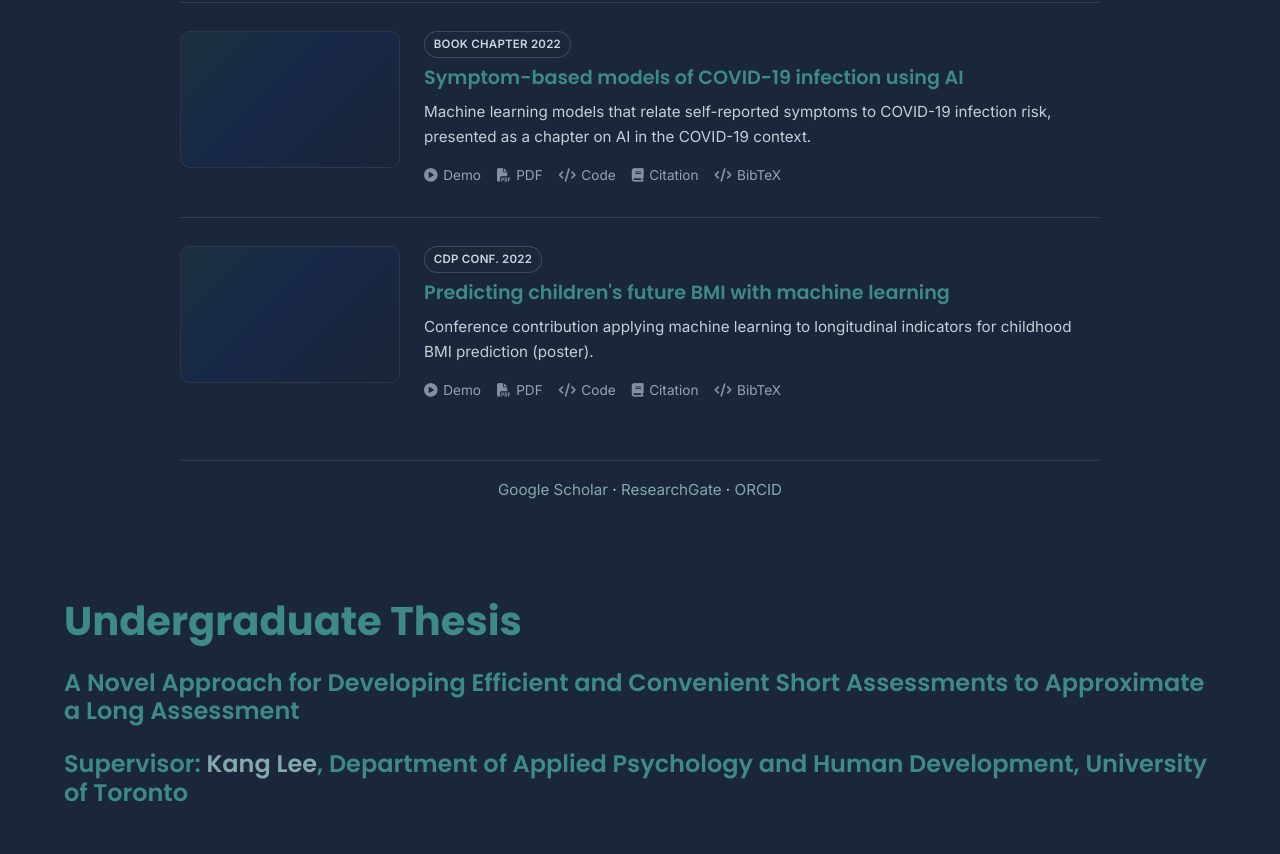
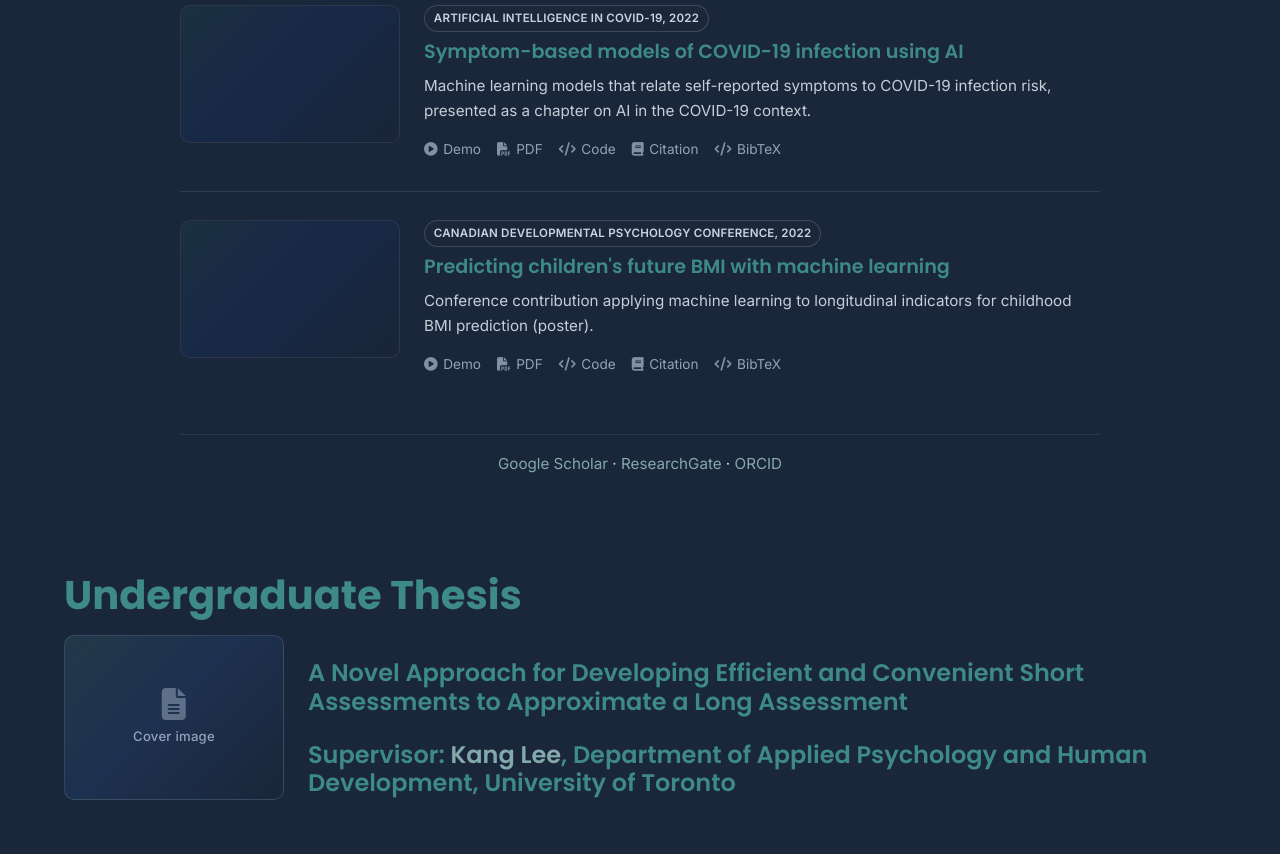
Before and after one commit to billyhsun/billyhsun.github.io, a plain HTML site: page pages/research.html in a window 1280 px wide. Shown: the part 1260-2114 px from the top of the page. Drawn offline with nearby package versions, Linux system fonts and the light colour scheme.

Commit message:
research updates

```diff
--- a/assets/css/pages.css
+++ b/assets/css/pages.css
@@ -2,6 +2,64 @@
    Pages Common Styles
    Consolidated styles for all page templates
    ============================================ */
+
+/* Research page — thesis cover placeholders */
+.thesis-row {
+    display: grid;
+    grid-template-columns: minmax(160px, 220px) 1fr;
+    gap: 1.25rem 1.5rem;
+    align-items: start;
+    margin: 0.75rem 0 0.5rem;
+}
+
+.thesis-body {
+    min-width: 0;
+}
+
+.thesis-thumb-placeholder {
+    width: 100%;
+    aspect-ratio: 4 / 3;
+    border-radius: 10px;
+    border: 1px solid rgba(148, 163, 184, 0.22);
+    background: linear-gradient(
+        135deg,
+        rgba(62, 137, 137, 0.2) 0%,
+        rgba(59, 130, 246, 0.12) 45%,
+        rgba(26, 38, 57, 0.88) 100%
+    );
+    display: flex;
+    align-items: center;
+    justify-content: center;
+    color: #94a3b8;
+    text-align: center;
+    padding: 0.75rem;
+}
+
+.thesis-thumb-placeholder-inner {
+    display: flex;
+    flex-direction: column;
+    align-items: center;
+    gap: 0.4rem;
+    font-size: 0.82rem;
+    font-weight: 500;
+    letter-spacing: 0.02em;
+}
+
+.thesis-thumb-placeholder-inner .fas {
+    font-size: 2rem;
+    opacity: 0.55;
+}
+
+@media screen and (max-width: 640px) {
+    .thesis-row {
+        grid-template-columns: 1fr;
+    }
+
+    .thesis-thumb-placeholder {
+        max-width: 320px;
+        margin: 0 auto;
+    }
+}
 
 /* About page portrait (below title) */
 .about-portrait-wrap {
--- a/assets/js/styles.js
+++ b/assets/js/styles.js
@@ -82,8 +82,8 @@ class Header extends HTMLElement {
                 <div class="dropdown-content">
                     <a href="${pathPrefix}research.html">Research & Publications</a>
                     <a href="https://www.guidepoint.com/">AI Engineer - Guidepoint</a>
-                    <a href="https://www.kinaxis.com/en">Machine Learning Engineer - Kinaxis</a>
-                    <a href="https://kangleelab.com/">Machine Learning Lead - University of Toronto</a>
+                    <a href="https://www.kinaxis.com/en">Machine Learning and AI Engineer - Kinaxis</a>
+                    <a href="https://www.oise.utoronto.ca/aphd/centre-smart-learning-and-development">Machine Learning Lead - University of Toronto Center for Smart Learning</a>
                     <a href="https://www.nuralogix.ai/">Data Science Software Engineer - Nuralogix</a>
                     <a href="${pathPrefix}capstone.html">Data Scientist - Public Health Ontario</a>
                     <a href="${pathPrefix}transit.html">Transportation Modelling Research - University of Toronto</a>
@@ -210,20 +210,20 @@ var PUBLICATION_ENTRIES = [
     {
         year: 2022,
         seq: 4,
-        badges: ['BRM 2022'],
+        badges: ['Behavior Research Methods, 2022'],
         title: 'Efficient short assessments to approximate a long assessment',
         desc: 'A machine-learning pipeline for deriving minimal item sets that preserve the predictive accuracy of a full-length scale, with applications to behavioral and clinical measurement.',
         citation:
             'Sun, Y. H., Luo, H., & Lee, K. (2022).\n\n' +
             'A novel approach for developing efficient and convenient short assessments to approximate a long assessment.\n\n' +
-            'Behavior Research Methods, 54, 2802–2828.\n\n' +
+            'Behavior Research Methods, 54, 2802-2828.\n\n' +
             'https://doi.org/10.3758/s13428-021-01771-7',
         doi: 'https://doi.org/10.3758/s13428-021-01771-7',
         thumb: null,
         links: [
-            { label: 'Demo', href: '#', iconClass: 'fas fa-play-circle' },
+            { label: 'Demo', href: 'https://kang-lee-lab-surveys.vercel.app/', iconClass: 'fas fa-play-circle' },
             { label: 'PDF', href: 'https://doi.org/10.3758/s13428-021-01771-7', iconClass: 'fas fa-file-pdf' },
-            { label: 'Code', href: '#', iconClass: 'fas fa-code' },
+            { label: 'Code', href: 'https://github.com/kang-lee-lab/long_to_short_dass', iconClass: 'fas fa-code' },
         ],
         bibtex:
             '@article{Sun2022Novel,\n' +
@@ -239,20 +239,20 @@ var PUBLICATION_ENTRIES = [
     {
         year: 2022,
         seq: 3,
-        badges: ['JAD 2022'],
+        badges: ['Journal of Affective Disorders, 2022'],
         title: 'Shortening depression risk assessment with machine learning',
         desc: 'Selects compact item subsets and trains models to approximate full-scale depression risk scores while improving convenience for repeated or remote screening.',
         citation:
             'Sun, Y. H., Liu, Q., Lee, N. Y., Li, X., & Lee, K. (2022).\n\n' +
             'A novel machine learning approach to shorten depression risk assessment for convenient uses.\n\n' +
-            'Journal of Affective Disorders, 312, 275–291.\n\n' +
+            'Journal of Affective Disorders, 312, 275-291.\n\n' +
             'https://doi.org/10.1016/j.jad.2022.06.035',
         doi: 'https://doi.org/10.1016/j.jad.2022.06.035',
         thumb: null,
         links: [
-            { label: 'Demo', href: '#', iconClass: 'fas fa-play-circle' },
+            { label: 'Demo', href: 'https://kang-lee-lab-surveys.vercel.app/survey/depression-moderate', iconClass: 'fas fa-play-circle' },
             { label: 'PDF', href: 'https://doi.org/10.1016/j.jad.2022.06.035', iconClass: 'fas fa-file-pdf' },
-            { label: 'Code', href: '#', iconClass: 'fas fa-code' },
+            { label: 'Code', href: 'https://github.com/kang-lee-lab/long_to_short_dass', iconClass: 'fas fa-code' },
         ],
         bibtex:
             '@article{Sun2022Depression,\n' +
@@ -268,20 +268,20 @@ var PUBLICATION_ENTRIES = [
     {
         year: 2025,
         seq: 10,
-        badges: ['J Anxiety Disord. 2025'],
+        badges: ['Journal of Anxiety Disorders, 2025'],
         title: 'Concise multi-class anxiety disorder risk assessment',
         desc: 'An advanced machine learning approach to multi-class anxiety risk prediction using a reduced item set while retaining strong discrimination across disorder classes.',
         citation:
-            'Yang, H.-C., Sun, Y. H., & Lee, K. (2025).\n\n' +
+            'Yang, H. C., Sun, Y. H., & Lee, K. (2025).\n\n' +
             'Concise multi-class anxiety disorder risk assessment: A novel advanced machine learning approach.\n\n' +
-            'Journal of Anxiety Disorders, 112, Article 103018.\n\n' +
+            'Journal of Anxiety Disorders, vol 112, 103018.\n\n' +
             'https://doi.org/10.1016/j.janxdis.2025.103018',
         doi: 'https://doi.org/10.1016/j.janxdis.2025.103018',
         thumb: null,
         links: [
-            { label: 'Demo', href: '#', iconClass: 'fas fa-play-circle' },
+            { label: 'Demo', href: 'https://kang-lee-lab-surveys.vercel.app/survey/anxiety-multiclass', iconClass: 'fas fa-play-circle' },
             { label: 'PDF', href: 'https://doi.org/10.1016/j.janxdis.2025.103018', iconClass: 'fas fa-file-pdf' },
-            { label: 'Code', href: '#', iconClass: 'fas fa-code' },
+            { label: 'Code', href: 'https://github.com/kang-lee-lab/long_to_short_dass', iconClass: 'fas fa-code' },
         ],
         bibtex:
             '@article{Yang2025Anxiety,\n' +
@@ -297,7 +297,7 @@ var PUBLICATION_ENTRIES = [
     {
         year: 2022,
         seq: 2,
-        badges: ['Book chapter 2022'],
+        badges: ['Artificial intelligence in Covid-19, 2022'],
         title: 'Symptom-based models of COVID-19 infection using AI',
         desc: 'Machine learning models that relate self-reported symptoms to COVID-19 infection risk, presented as a chapter on AI in the COVID-19 context.',
         citation:
@@ -315,7 +315,7 @@ var PUBLICATION_ENTRIES = [
         bibtex:
             '@incollection{Liu2022COVID,\n' +
             '  title={Symptom Based Models of {COVID-19} Infection Using {AI}},\n' +
-            '  author={Liu, Shuwen and Sun, Yuan Hong and Waese-Perlman, Alex and Lee, Nathan Y. and Zhang, Haoran and Lee, Kang},\n' +
+            '  author={Liu, Songqiao and Sun, Yuan Hong and Waese-Perlman, Alex A. and Lee, Nathan Y. and Zhang, Haibo and Lee, Kang},\n' +
             '  booktitle={Artificial Intelligence in Covid-19},\n' +
             '  editor={Lidstr{\\"o}mer, Niklas and Eldar, Yonina C.},\n' +
             '  publisher={Springer},\n' +
@@ -338,14 +338,14 @@ var PUBLICATION_ENTRIES = [
         doi: 'https://doi.org/10.31234/osf.io/tnwq8_v1',
         thumb: null,
         links: [
-            { label: 'Demo', href: '#', iconClass: 'fas fa-play-circle' },
+            { label: 'Demo', href: 'https://kang-lee-lab-surveys.vercel.app/survey/mmpi', iconClass: 'fas fa-play-circle' },
             { label: 'PDF', href: 'https://doi.org/10.31234/osf.io/tnwq8_v1', iconClass: 'fas fa-file-pdf' },
-            { label: 'Code', href: '#', iconClass: 'fas fa-code' },
+            { label: 'Code', href: 'https://github.com/kang-lee-lab/long_to_short_mmpi', iconClass: 'fas fa-code' },
         ],
         bibtex:
             '@misc{Sun2026CCAPDR,\n' +
             '  title={Concise Comprehensive Assessment of Psychiatric Disorder Risks Using Machine Learning},\n' +
-            '  author={Sun, Yuan Hong and Zhu, Jiawei and Meng, Fanbo and Liu, Qijian and Chiu, Queeny and Lee, Nathan Y. and others and Lee, Kang},\n' +
+            '  author={Sun, Yuan Hong and Zhu, Jianli and Meng, Fanqiang and Liu, Qijian and Chiu, Queenny and Lee, Nathan Y. and others and Lee, Kang},\n' +
             '  year={2026},\n' +
             '  howpublished={PsyArXiv preprint},\n' +
             '  doi={10.31234/osf.io/tnwq8_v1}\n' +
@@ -354,7 +354,7 @@ var PUBLICATION_ENTRIES = [
     {
         year: 2022,
         seq: 1,
-        badges: ['CDP Conf. 2022'],
+        badges: ['Canadian Developmental Psychology Conference, 2022'],
         title: "Predicting children's future BMI with machine learning",
         desc: 'Conference contribution applying machine learning to longitudinal indicators for childhood BMI prediction (poster).',
         citation:
@@ -364,9 +364,9 @@ var PUBLICATION_ENTRIES = [
         doi: '/assets/docs/poster-childbmi.pdf',
         thumb: null,
         links: [
-            { label: 'Demo', href: '#', iconClass: 'fas fa-play-circle' },
+            { label: 'Demo', href: 'https://kang-lee-lab-surveys.vercel.app/survey/child-bmi', iconClass: 'fas fa-play-circle' },
             { label: 'PDF', href: '/assets/docs/poster-childbmi.pdf', iconClass: 'fas fa-file-pdf' },
-            { label: 'Code', href: '#', iconClass: 'fas fa-code' },
+            { label: 'Code', href: 'https://github.com/kang-lee-lab/child_bmi_prediction', iconClass: 'fas fa-code' },
         ],
         bibtex:
             '@inproceedings{Yasin2022BMI,\n' +
--- a/pages/research.html
+++ b/pages/research.html
@@ -49,7 +49,7 @@
 
         <h1>Research Interests</h1>
         <p>My research interests are in the applications of machine learning and artificial intelligence to mental and physical health assessment, behavioural psychology, and education.</p>
-        <br><br>
+        <br>
 
         <h1>Publications</h1>
         <publications-list></publications-list>
@@ -57,6 +57,14 @@
 
 
         <h1>Undergraduate Thesis</h1>
+        <div class="thesis-row">
+            <div class="thesis-thumb-placeholder" role="img" aria-label="Undergraduate thesis cover placeholder">
+                <span class="thesis-thumb-placeholder-inner">
+                    <i class="fas fa-file-lines" aria-hidden="true"></i>
+                    <span>Cover image</span>
+                </span>
+            </div>
+            <div class="thesis-body">
         <h3>A Novel Approach for Developing Efficient and Convenient Short Assessments to Approximate a Long Assessment</h3>
         <h3>Supervisor: <a
                 href="https://www.oise.utoronto.ca/aphd/Home/Faculty_and_Staff/Faculty/4836/Kang_Lee.html">Kang Lee</a>,
@@ -95,10 +103,20 @@
         <p>A version of this paper has been published in the
             <a href="https://doi.org/10.3758/s13428-021-01771-7">Behavior Research Methods</a> journal.
         </p>
+            </div>
+        </div>
         <br><br>
 
 
         <h1>Masters Thesis</h1>
+        <div class="thesis-row">
+            <div class="thesis-thumb-placeholder" role="img" aria-label="Master's thesis cover placeholder">
+                <span class="thesis-thumb-placeholder-inner">
+                    <i class="fas fa-file-lines" aria-hidden="true"></i>
+                    <span>Cover image</span>
+                </span>
+            </div>
+            <div class="thesis-body">
         <h3>Rapid Assessment of Psychiatric Disorder Risks Using Machine Learning</h3>
         <h3>Supervisor: <a
                 href="https://www.oise.utoronto.ca/aphd/Home/Faculty_and_Staff/Faculty/4836/Kang_Lee.html">Kang Lee</a>,
@@ -121,6 +139,8 @@
             for dealing with the increased number of patients with mental health concerns but
             also for individuals to use it for regular mental health monitoring or screening.
         </p>
+            </div>
+        </div>
         <br><br>
 
 
```
Also changed, not shown: pages/about.html (+12 -29 lines), pages/projects.html (+2 -2 lines).
